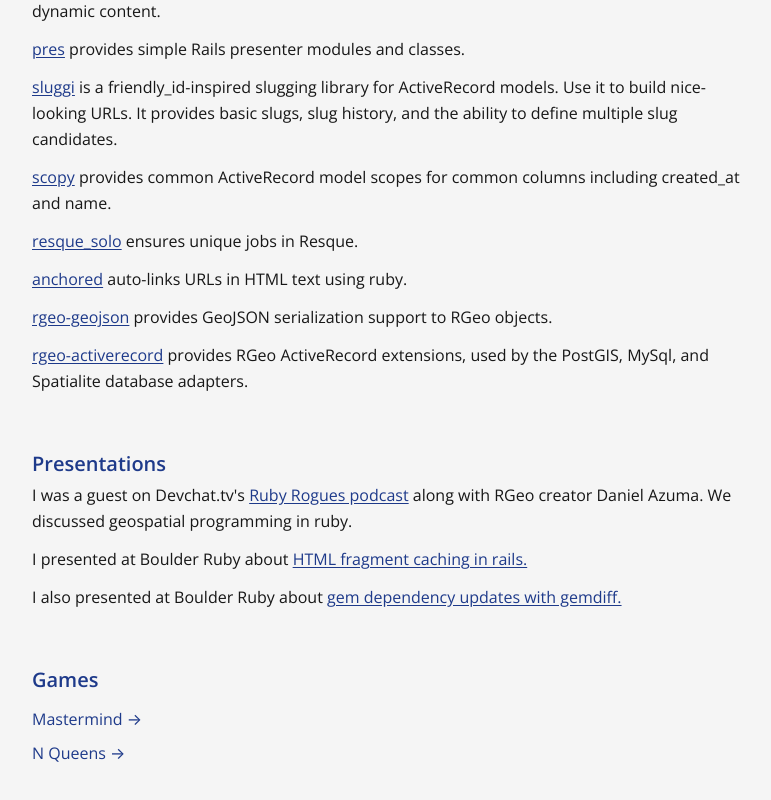
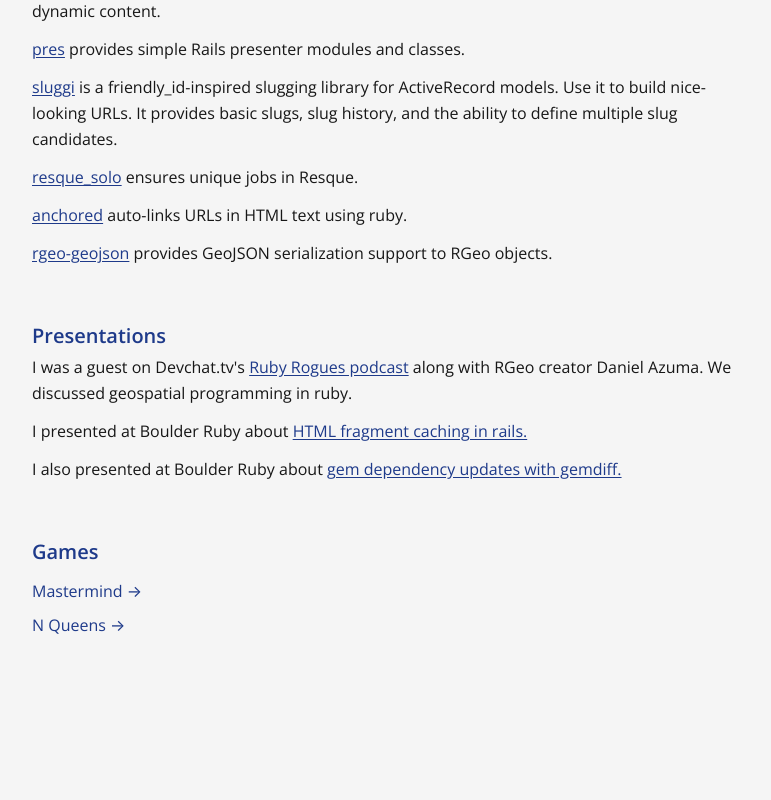
Before and after one commit to teeparham/next, a Next.js app: page / in a window 1280 px wide. Shown: the part 1780-2580 px from the top of the page, without its empty margins (384-1155 px from the left). After the commit the page ends 2498 px from the top, so only its background shows below. Built offline with nearby package versions, Linux system fonts and the light colour scheme.

Commit message:
Cleanup projects

```diff
--- a/app/page.tsx
+++ b/app/page.tsx
@@ -243,13 +243,6 @@
                   candidates.
                 </li>
                 <li className="mb-3">
-                  <LinkTo href="https://github.com/neighborland/scopy">
-                    scopy
-                  </LinkTo>{" "}
-                  provides common ActiveRecord model scopes for common columns
-                  including created_at and name.
-                </li>
-                <li className="mb-3">
                   <LinkTo href="https://github.com/neighborland/resque_solo">
                     resque_solo
                   </LinkTo>{" "}
@@ -266,13 +259,6 @@
                     rgeo-geojson
                   </LinkTo>{" "}
                   provides GeoJSON serialization support to RGeo objects.
-                </li>
-                <li className="mb-3">
-                  <LinkTo href="https://github.com/rgeo/rgeo-activerecord">
-                    rgeo-activerecord
-                  </LinkTo>{" "}
-                  provides RGeo ActiveRecord extensions, used by the PostGIS,
-                  MySql, and Spatialite database adapters.
                 </li>
               </ul>
             </section>
```
